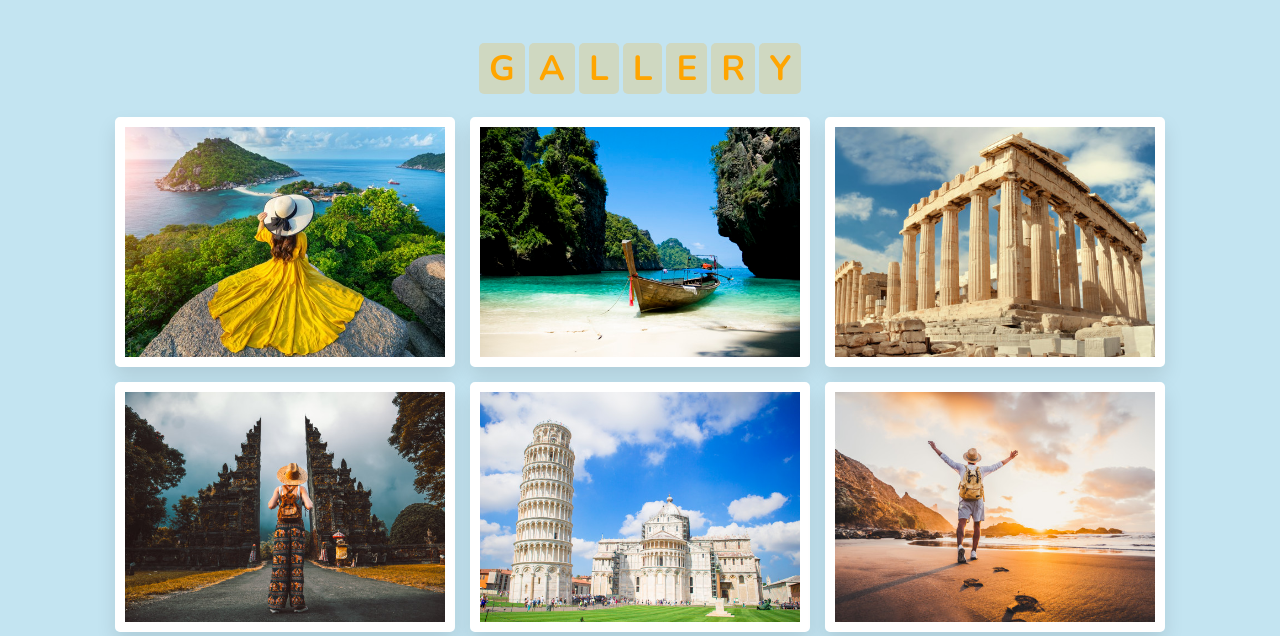
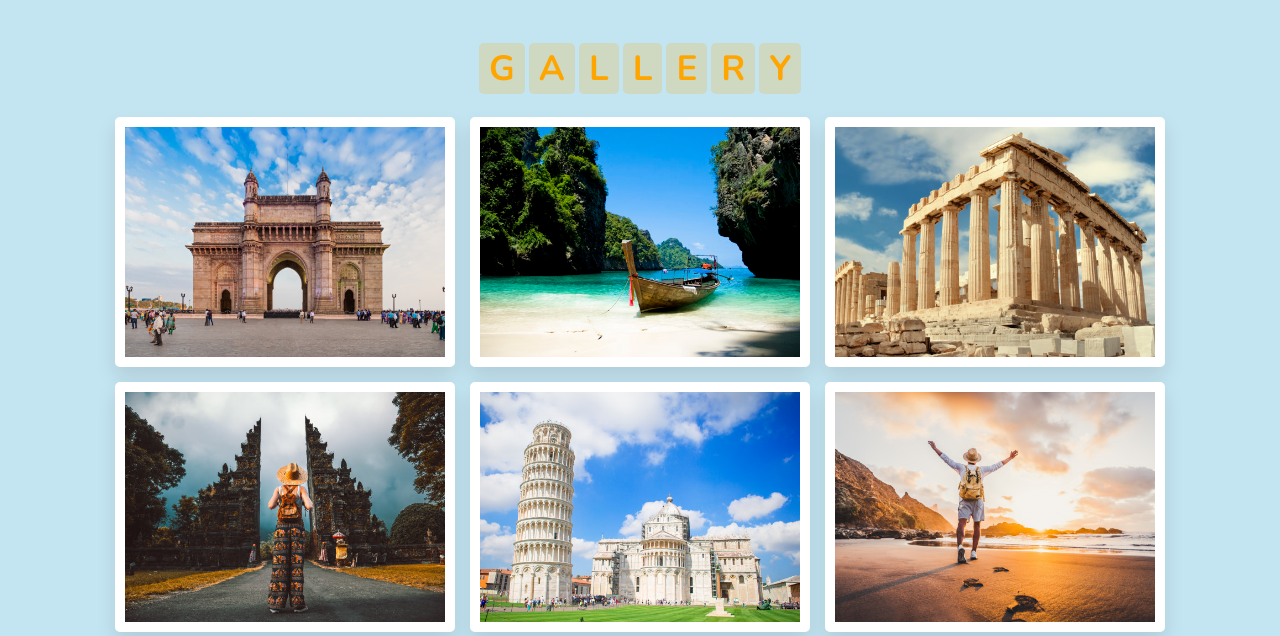
Before and after one commit to bbnaik2003/MiniProjectTripit, a PHP site: page / in a window 1280 px wide. Shown: the part 961-1597 px from the top of the page. Run offline with PHP 8.4, Linux system fonts and the light colour scheme.

Commit message:
ninth comit

```diff
--- a/PackageDetails/style.css
+++ b/PackageDetails/style.css
@@ -174,6 +174,7 @@ section {
 .gallery .box-container .box .content h3 {
     font-size: 2.5rem;
     color: var(--orange);
+    margin-top: -20px
 }
 
 .gallery .box-container .box .content p {
--- a/index.html
+++ b/index.html
@@ -86,10 +86,10 @@
         <div class="box-container">
 
             <div class="box">
-                <img src="./PackageDetails/images/g-1.jpg ">
+                <img src="./PackageDetails/images/pac-1.jpg ">
                 <div class="content">
-                    <h3>amazing places</h3>
-                    <p>Lorem ipsum dolor sit amet consectetur adipisicing elit. Ducimus, tenetur.</p>
+                    <h3>Gateway Of India</h3>
+                    <p>The Gateway of India is an arch-monument built in the early 20th century in the city of Mumbai, India. </p>
                     <a href="#" class="btn">see more</a>
                 </div>
             </div>
```
